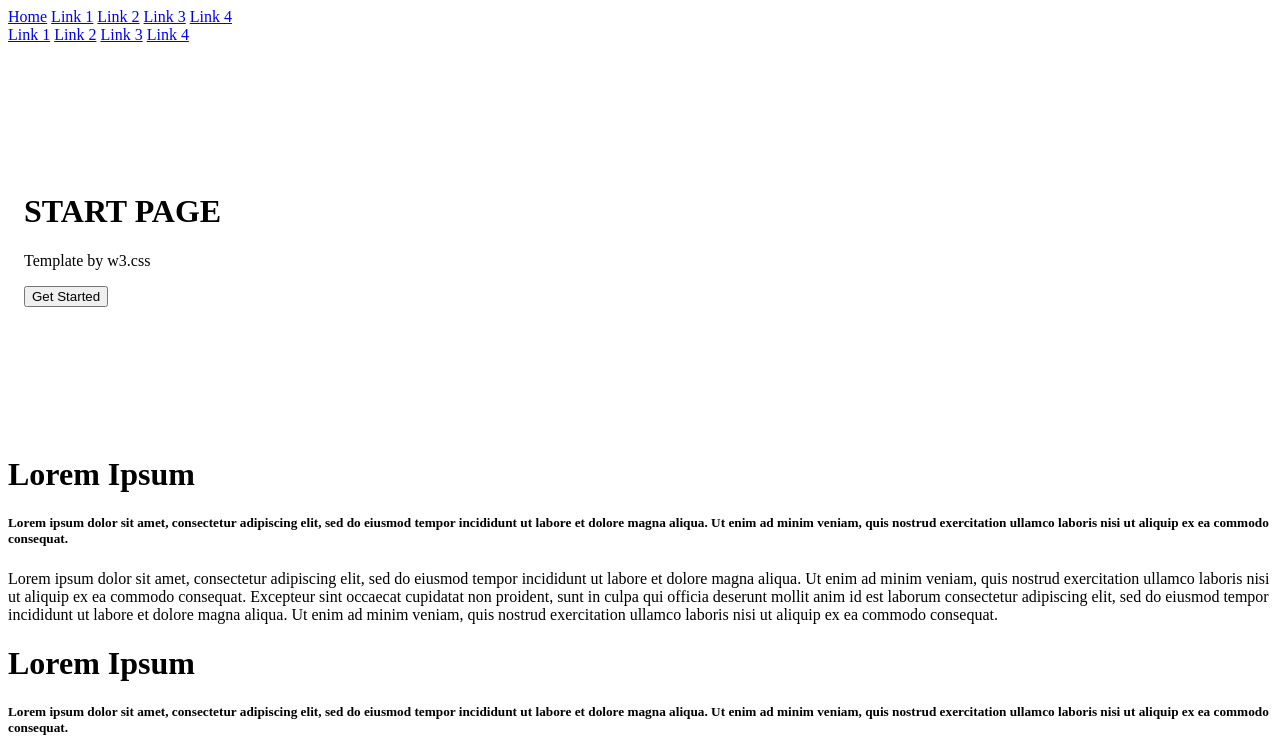
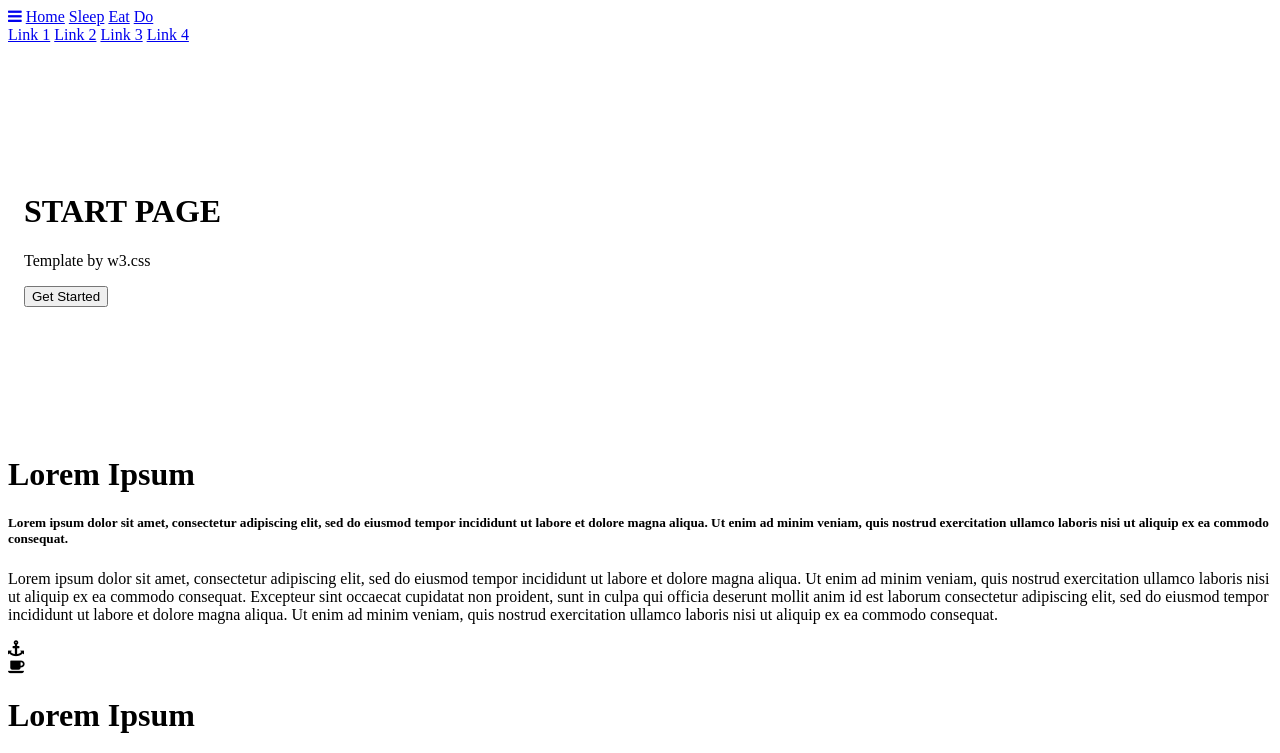
Before and after one commit to jenibrown/web-practicals-2017, a plain HTML site: page index.html in a window 1280 px wide. Shown: the top 753 px of the page. Drawn offline with Linux system fonts and the light colour scheme.

Commit message:
Update index.html

```diff
--- a/index.html
+++ b/index.html
@@ -1,17 +1,12 @@
 <!DOCTYPE html>
 <html>
 <title>W3.CSS Template</title>
-<!-- <meta charset="UTF-8">
+<meta charset="UTF-8">
 <meta name="viewport" content="width=device-width, initial-scale=1">
-<link rel="stylesheet" href="https://www.w3schools.com/w3css/4/w3.css">
-<link rel="stylesheet" href="https://fonts.googleapis.com/css?family=Lato">
-<link rel="stylesheet" href="https://fonts.googleapis.com/css?family=Montserrat">
+<!-- <link rel="stylesheet" href="https://www.w3schools.com/w3css/4/w3.css">
+-->
 <link rel="stylesheet" href="https://cdnjs.cloudflare.com/ajax/libs/font-awesome/4.7.0/css/font-awesome.min.css">
-<style>
-body,h1,h2,h3,h4,h5,h6 {font-family: "Lato", sans-serif}
-.w3-bar,h1,button {font-family: "Montserrat", sans-serif}
-.fa-anchor,.fa-coffee {font-size:200px}
-</style>-->
+
 <body>
 
 <!-- Navbar -->
@@ -19,11 +14,10 @@ body,h1,h2,h3,h4,h5,h6 {font-family: "Lato", sans-serif}
   <div class="w3-bar w3-red w3-card-2 w3-left-align w3-large">
     <a class="w3-bar-item w3-button w3-hide-medium w3-hide-large w3-right w3-padding-large w3-hover-white w3-large w3-red" href="javascript:void(0);" onclick="myFunction()" title="Toggle Navigation Menu"><i class="fa fa-bars"></i></a>
     <a href="#" class="w3-bar-item w3-button w3-padding-large w3-white">Home</a>
-    <a href="#" class="w3-bar-item w3-button w3-hide-small w3-padding-large w3-hover-white">Link 1</a>
-    <a href="#" class="w3-bar-item w3-button w3-hide-small w3-padding-large w3-hover-white">Link 2</a>
-    <a href="#" class="w3-bar-item w3-button w3-hide-small w3-padding-large w3-hover-white">Link 3</a>
-    <a href="#" class="w3-bar-item w3-button w3-hide-small w3-padding-large w3-hover-white">Link 4</a>
-  </div>
+    <a href="#" class="w3-bar-item w3-button w3-hide-small w3-padding-large w3-hover-white">Sleep</a>
+    <a href="#" class="w3-bar-item w3-button w3-hide-small w3-padding-large w3-hover-white">Eat</a>
+    <a href="#" class="w3-bar-item w3-button w3-hide-small w3-padding-large w3-hover-white">Do</a>
+   </div>
 
   <!-- Navbar on small screens -->
   <div id="navDemo" class="w3-bar-block w3-white w3-hide w3-hide-large w3-hide-medium w3-large">
```
